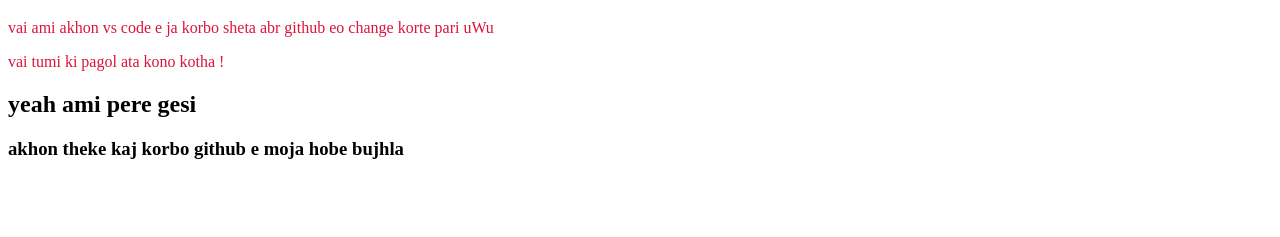
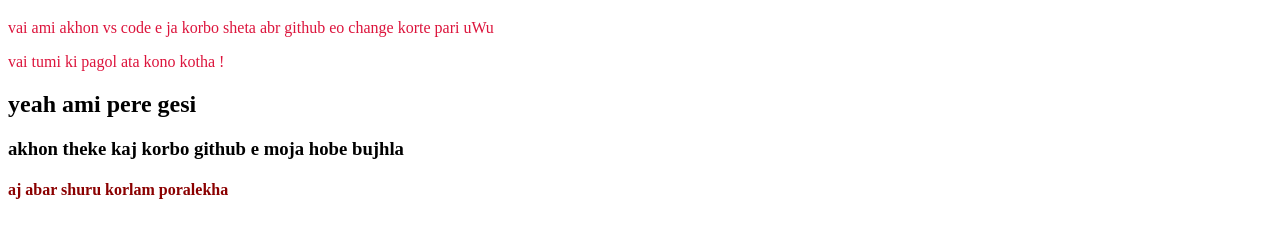
Before and after one commit to Rafff-byte/test-repo, a plain HTML site: page index.html in a window 1280 px wide. Shown: the part 61-298 px from the top of the page. Drawn offline with Linux system fonts and the light colour scheme.

Commit message:
added h4 and style of h4

```diff
--- a/index.html
+++ b/index.html
@@ -15,6 +15,7 @@
     <p>vai tumi ki pagol ata kono kotha !</p>
     <h2>yeah ami pere gesi</h2>
     <h3> akhon theke kaj korbo github e moja hobe bujhla</h3>
+    <h4>aj abar shuru korlam poralekha</h4>
 
 
 </body>
--- a/style.css
+++ b/style.css
@@ -8,3 +8,6 @@ p {
 h1 {
   background-color: chocolate;
 }
+h4 {
+  color: darkred;
+}
```
